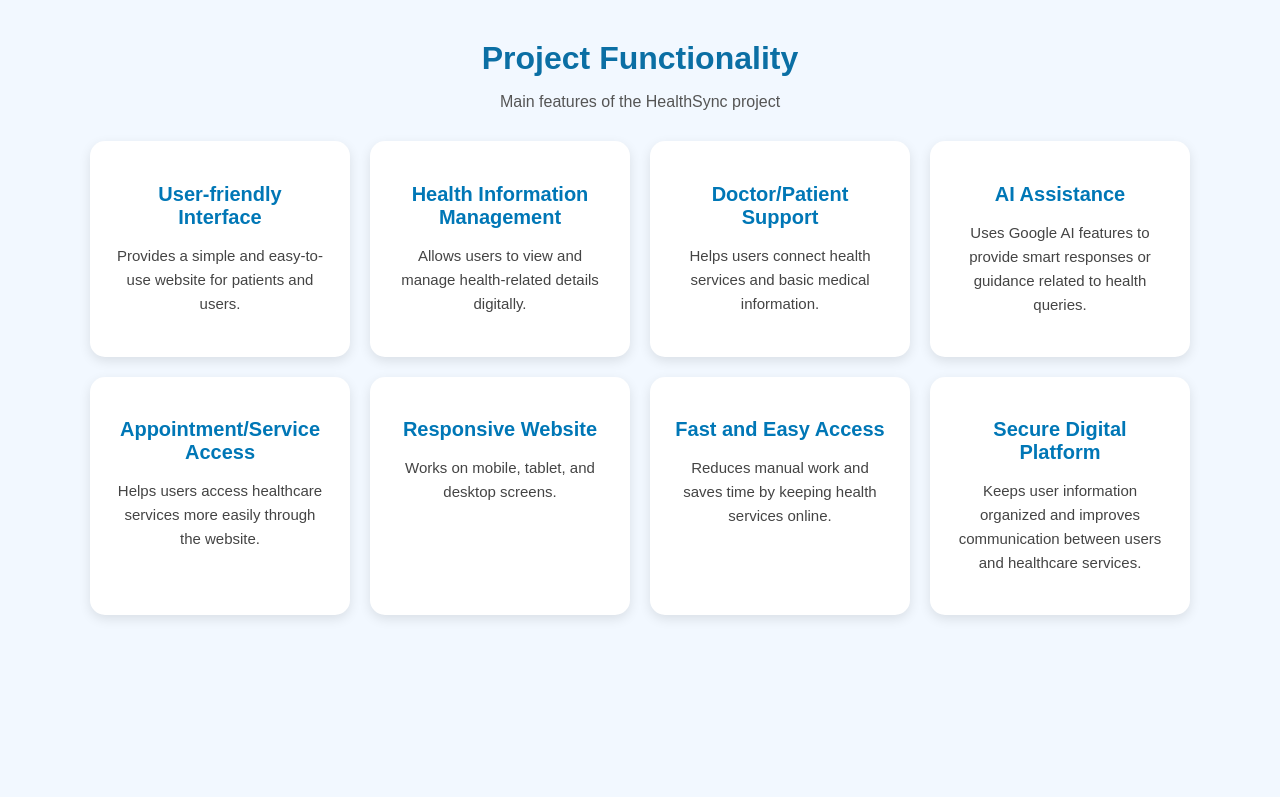
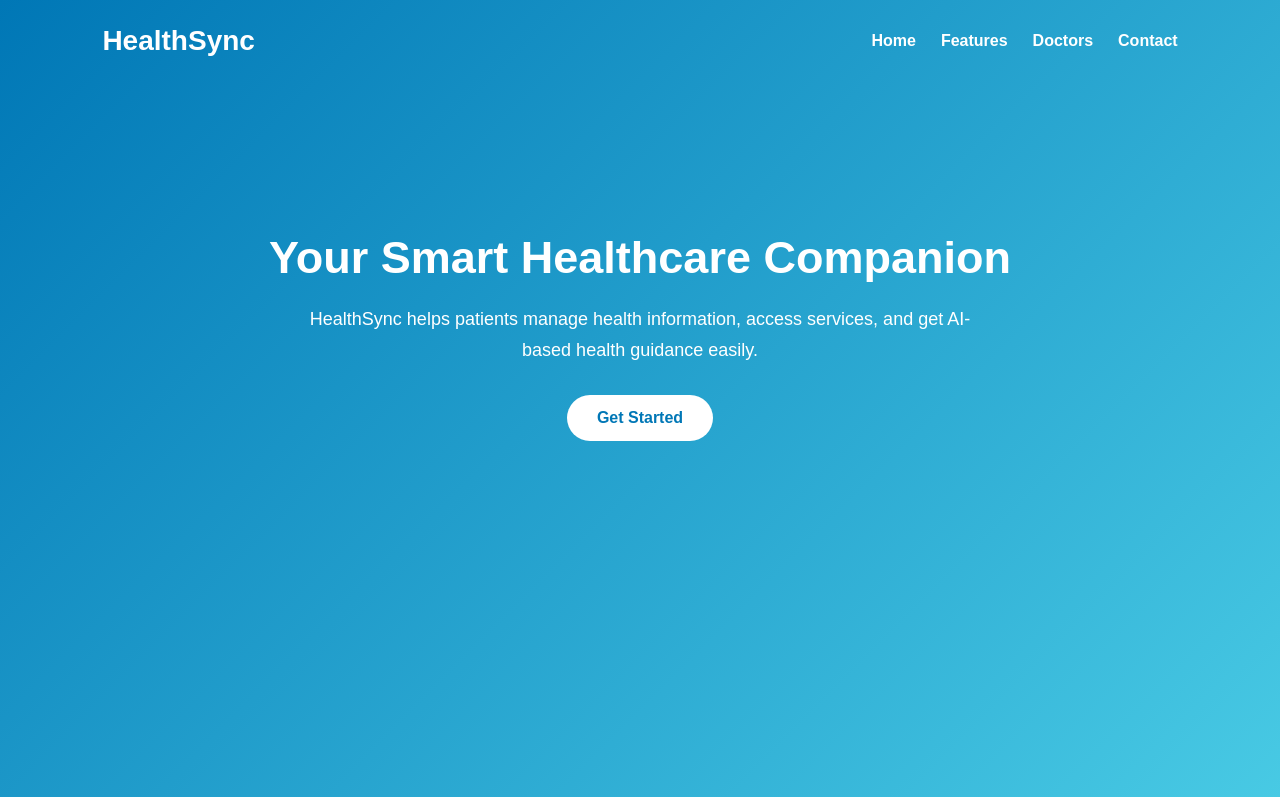
Before and after one commit to bivish732007-dotcom/bivish, a plain HTML site: page index.html in a window 1280 px wide. Shown: the top 797 px of the page. Drawn offline with Linux system fonts and the light colour scheme.

Commit message:
Updated project files

```diff
--- a/index.html
+++ b/index.html
@@ -3,18 +3,34 @@
 <head>
   <meta charset="UTF-8">
   <meta name="viewport" content="width=device-width, initial-scale=1.0">
-    <title>Project Functionality</title>
+  <title>HealthSync</title>
   <link rel="stylesheet" href="style.css">
 </head>
-
 <body>
 
-    <div class="container">
+  <header>
+    <nav>
+      <h2 class="logo">HealthSync</h2>
+      <ul>
+        <li><a href="#">Home</a></li>
+        <li><a href="#">Features</a></li>
+        <li><a href="#">Doctors</a></li>
+        <li><a href="#">Contact</a></li>
+      </ul>
+    </nav>
+
+    <div class="hero">
+      <h1>Your Smart Healthcare Companion</h1>
+      <p>HealthSync helps patients manage health information, access services, and get AI-based health guidance easily.</p>
+      <a href="#" class="btn">Get Started</a>
+    </div>
+  </header>
+
+  <section class="features">
     <h1>Project Functionality</h1>
     <p class="subtitle">Main features of the HealthSync project</p>
 
     <div class="cards">
-
       <div class="card">
         <h2>User-friendly Interface</h2>
         <p>Provides a simple and easy-to-use website for patients and users.</p>
@@ -36,27 +52,20 @@
       </div>
 
       <div class="card">
-                <h2>Appointment/Service Access</h2>
+        <h2>Appointment Access</h2>
         <p>Helps users access healthcare services more easily through the website.</p>
       </div>
 
       <div class="card">
-                <h2>Responsive Website</h2>
-                <p>Works on mobile, tablet, and desktop screens.</p>
-            </div>
-
-            <div class="card">
-                <h2>Fast and Easy Access</h2>
-                <p>Reduces manual work and saves time by keeping health services online.</p>
-            </div>
-
-            <div class="card">
         <h2>Secure Digital Platform</h2>
-                <p>Keeps user information organized and improves communication between users and healthcare services.</p>
-            </div>
-
+        <p>Keeps user information organized and improves communication.</p>
       </div>
     </div>
+  </section>
+
+  <footer>
+    <p>&copy; 2026 HealthSync. All rights reserved.</p>
+  </footer>
 
 </body>
 </html>
--- a/style.css
+++ b/style.css
@@ -1,54 +1,136 @@
-body {
-    font-family: Arial, sans-serif;
-    background: #f2f8ff;
+* {
   margin: 0;
   padding: 0;
+  box-sizing: border-box;
+  font-family: Arial, sans-serif;
 }
 
-.container {
-    width: 90%;
-    max-width: 1100px;
-    margin: 40px auto;
+body {
+  background: #f4fbff;
+  color: #222;
+}
+
+header {
+  min-height: 100vh;
+  background: linear-gradient(135deg, #0077b6, #48cae4);
+  color: white;
+}
+
+nav {
+  display: flex;
+  justify-content: space-between;
+  align-items: center;
+  padding: 25px 8%;
+}
+
+.logo {
+  font-size: 28px;
+  font-weight: bold;
+}
+
+nav ul {
+  list-style: none;
+  display: flex;
+  gap: 25px;
+}
+
+nav ul li a {
+  text-decoration: none;
+  color: white;
+  font-weight: bold;
+}
+
+.hero {
+  text-align: center;
+  padding: 150px 20px;
+}
+
+.hero h1 {
+  font-size: 45px;
+  margin-bottom: 20px;
+}
+
+.hero p {
+  max-width: 700px;
+  margin: auto;
+  font-size: 18px;
+  line-height: 1.7;
+}
+
+.btn {
+  display: inline-block;
+  margin-top: 30px;
+  padding: 14px 30px;
+  background: white;
+  color: #0077b6;
+  text-decoration: none;
+  border-radius: 30px;
+  font-weight: bold;
+}
+
+.features {
+  padding: 60px 8%;
   text-align: center;
 }
 
-h1 {
-    color: #0b6fa4;
+.features h1 {
+  color: #0077b6;
   margin-bottom: 10px;
 }
 
 .subtitle {
   color: #555;
-    margin-bottom: 30px;
+  margin-bottom: 35px;
 }
 
 .cards {
   display: grid;
-    grid-template-columns: repeat(auto-fit, minmax(240px, 1fr));
-    gap: 20px;
+  grid-template-columns: repeat(auto-fit, minmax(250px, 1fr));
+  gap: 25px;
 }
 
 .card {
   background: white;
-    padding: 25px;
-    border-radius: 15px;
-    box-shadow: 0 4px 12px rgba(0,0,0,0.1);
+  padding: 28px;
+  border-radius: 18px;
+  box-shadow: 0 5px 15px rgba(0,0,0,0.1);
   transition: 0.3s;
 }
 
 .card:hover {
   transform: translateY(-8px);
-    box-shadow: 0 8px 20px rgba(0,0,0,0.15);
 }
 
 .card h2 {
-    color: #0077b6;
-    font-size: 20px;
-    margin-bottom: 12px;
+  color: #0096c7;
+  margin-bottom: 15px;
+  font-size: 21px;
 }
 
 .card p {
   color: #444;
-    font-size: 15px;
   line-height: 1.6;
 }
+
+footer {
+  background: #023e8a;
+  color: white;
+  text-align: center;
+  padding: 18px;
+}
+
+@media (max-width: 768px) {
+  nav {
+    flex-direction: column;
+    gap: 15px;
+  }
+
+  nav ul {
+    flex-direction: column;
+    text-align: center;
+  }
+
+  .hero h1 {
+    font-size: 32px;
+  }
+}
```
Lines whose indentation alone changed are shown as unchanged.
